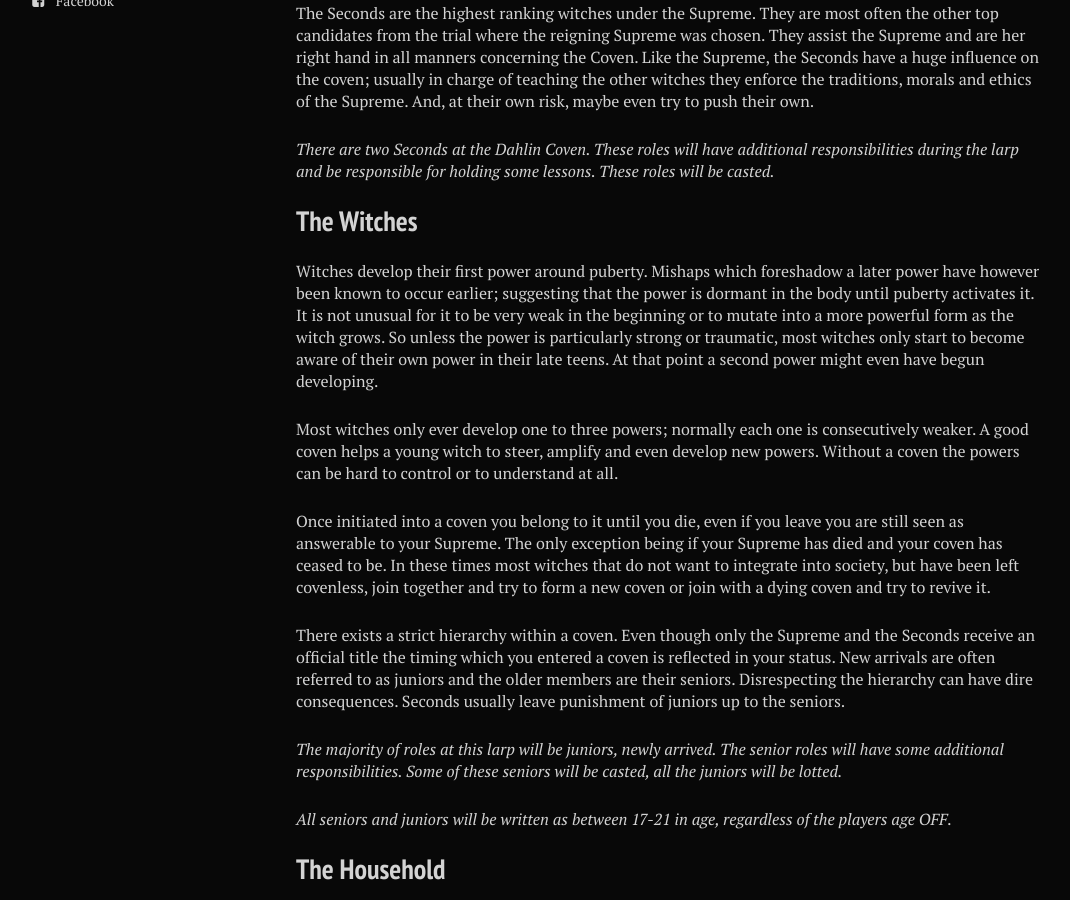
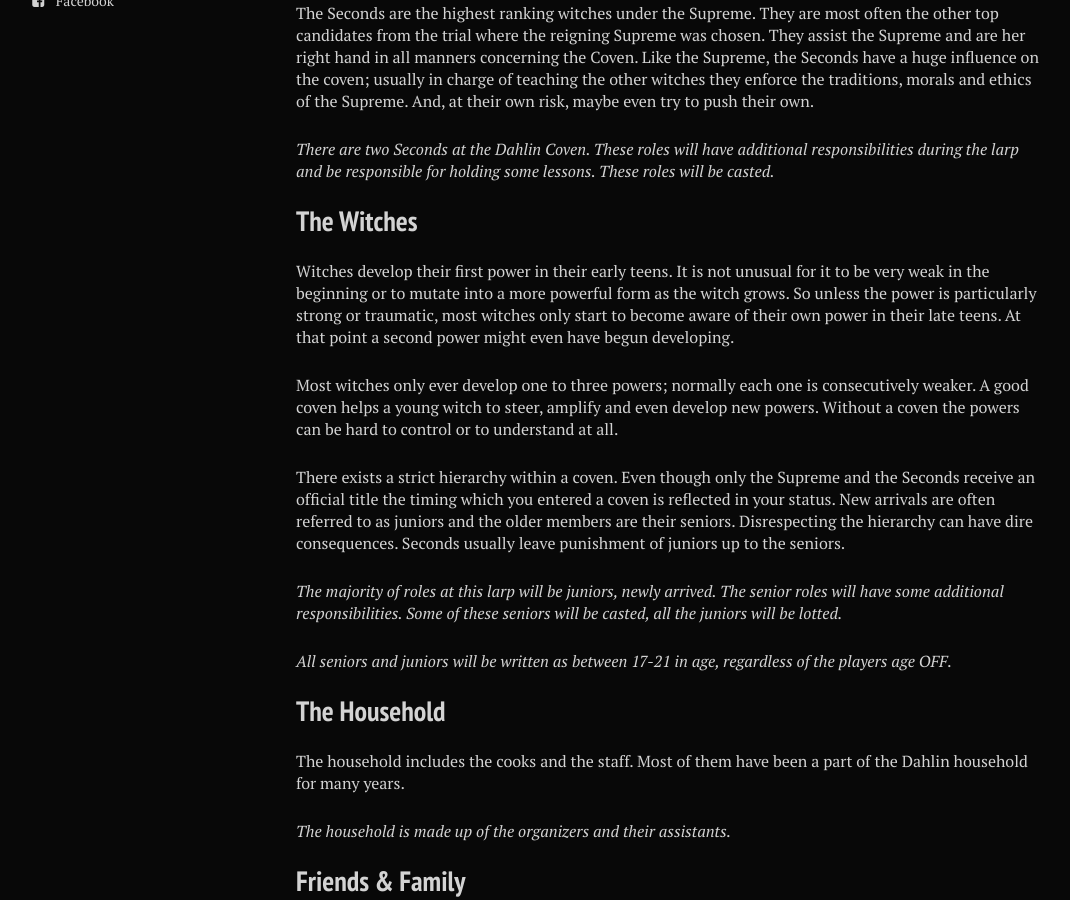
Before and after one commit to stanislavb/en.coven.nu, a Jekyll site: the page built from characters/index.md, in a window 1280 px wide and 900 px high, scrolled down 1027 px. Shown: the whole window, without its empty margins (24-1094 px from the left). Built offline with Jekyll 4.4.1, drawn with Linux system fonts in a browser that asks for light colours; nearby versions of some CDN libraries.

Commit message:
Update index.md

```diff
--- a/characters/index.md
+++ b/characters/index.md
@@ -36,11 +36,9 @@ The Seconds are the highest ranking witches under the Supreme. They are most oft
 
 ## The Witches
 
-Witches develop their first power around puberty. Mishaps which foreshadow a later power have however been known to occur earlier; suggesting that the power is dormant in the body until puberty activates it. It is not unusual for it to be very weak in the beginning or to mutate into a more powerful form as the witch grows. So unless the power is particularly strong or traumatic, most witches only start to become aware of their own power in their late teens. At that point a second power might even have begun developing.
+Witches develop their first power in their early teens. It is not unusual for it to be very weak in the beginning or to mutate into a more powerful form as the witch grows. So unless the power is particularly strong or traumatic, most witches only start to become aware of their own power in their late teens. At that point a second power might even have begun developing.
 
 Most witches only ever develop one to three powers; normally each one is consecutively weaker. A good coven helps a young witch to steer, amplify and even develop new powers. Without a coven the powers can be hard to control or to understand at all.
-
-Once initiated into a coven you belong to it until you die, even if you leave you are still seen as answerable to your Supreme. The only exception being if your Supreme has died and your coven has ceased to be. In these times most witches that do not want to integrate into society, but have been left covenless, join together and try to form a new coven or join with a dying coven and try to revive it.
 
 There exists a strict hierarchy within a coven. Even though only the Supreme and the Seconds receive an official title the timing which you entered a coven is reflected in your status. New arrivals are often referred to as juniors and the older members are their seniors. Disrespecting the hierarchy can have dire consequences. Seconds usually leave punishment of juniors up to the seniors.
 
```
